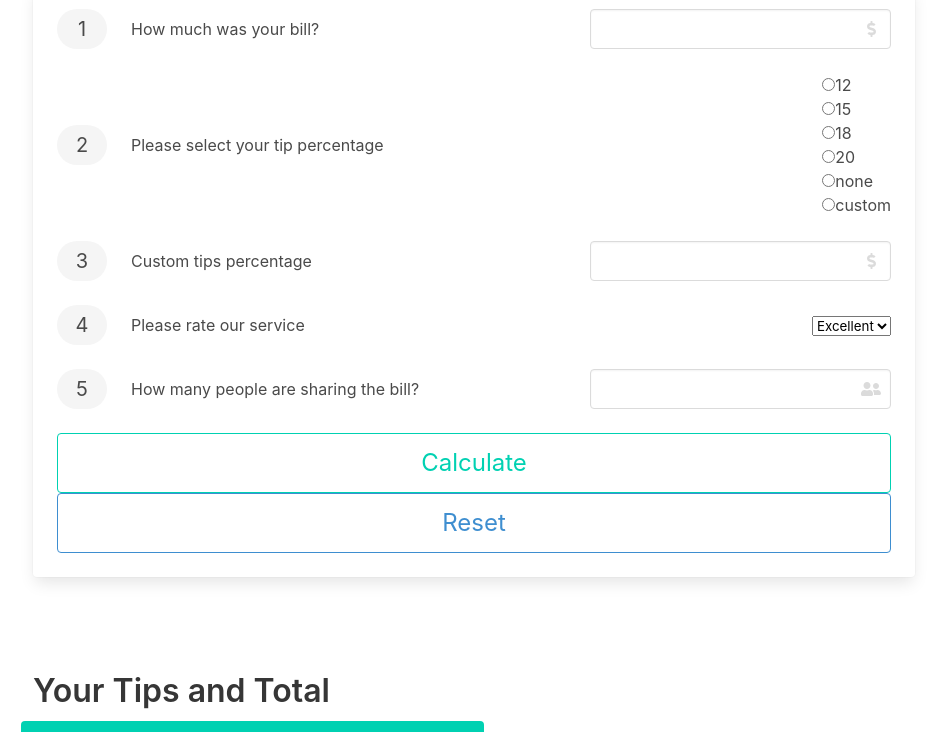
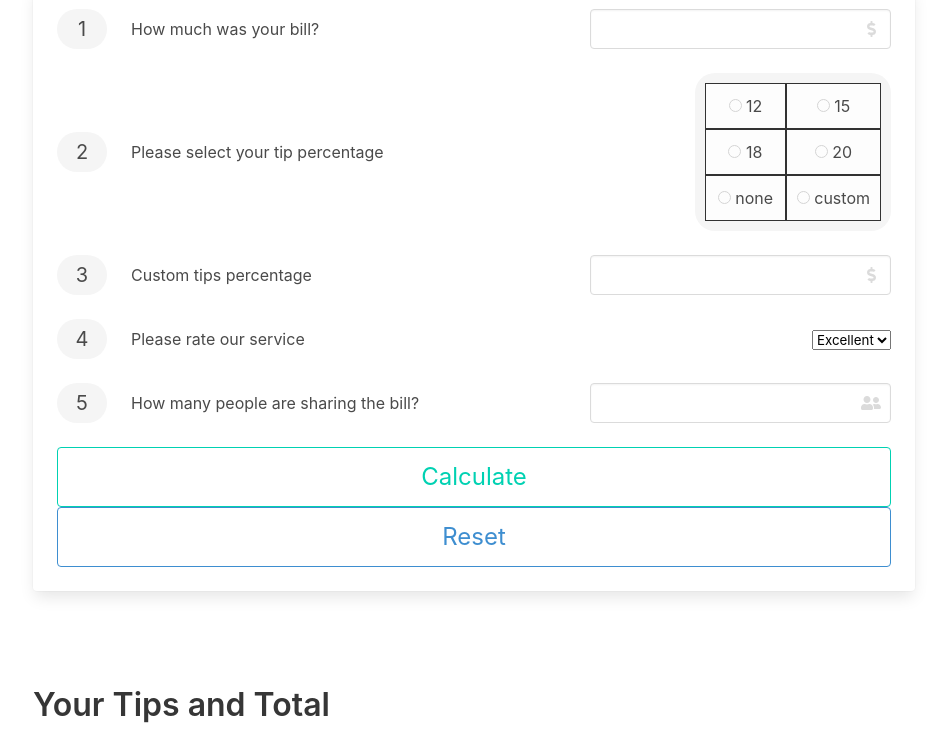
Before and after one commit to maanasnandu/CalculatorsMultiple, a plain HTML site: page default3.html in a window 1280 px wide. Shown: the part 192-924 px from the top of the page, without its empty margins (15-962 px from the left). Drawn offline with nearby package versions, Linux system fonts and the light colour scheme.

Commit message:
Add new features

```diff
--- a/app3.js
+++ b/app3.js
@@ -60,7 +60,7 @@ function computeTip(e) {
     var customDeci = customTip / 100;
     var customPerc = billAmount * customDeci;
 
-    var tipTotal = customPerc / 2 + customPerc;
+    var tipTotal = customPerc * 1;
     var perPerson = tipTotal / numOfPeople;
     var tipPerPerson = perPerson.toFixed(2);
   }
--- a/default3.html
+++ b/default3.html
@@ -20,10 +20,7 @@
   </head>
   <body>
     <nav>
-      <ul>
-        <li><a href="default.html">Loan Calculator</a></li>
-        <li><a href="default2.html">Mortgage Calculator</a></li>
-      </ul>
+      <ul></ul>
     </nav>
     <!--Mortgage Calculator-->
 
@@ -31,8 +28,7 @@
       <div class="container">
         <h1 class="title"></h1>
         <p class="subtitle">
-          Calculate Tip using
-          <strong>Simple Tip Calculator</strong>
+          <strong>Tip Calculator</strong>
         </p>
       </div>
 
@@ -81,49 +77,68 @@
                   <div class="level-right">
                     <div class="level-item">
                       <div class="field">
-                        <p id="quiz" value="quiz">
+                        <div class="grid-container">
+                          <div class="grid-item">
                             <input
                               id="serviceTip"
                               type="radio"
                               value="12"
                               name="tipVal"
-                          />12
-                          <br />
+                            /><label for="serviceTip" class="label1">
+                              <span>12</span>
+                            </label>
+                          </div>
+                          <div class="grid-item">
                             <input
                               id="serviceTip"
                               type="radio"
                               value="15"
                               name="tipVal"
-                          />15
-                          <br />
+                            /><label for="serviceTip" class="label1">
+                              <span>15</span>
+                            </label>
+                          </div>
+                          <div class="grid-item">
                             <input
                               id="serviceTip"
                               type="radio"
                               value="18"
                               name="tipVal"
-                          />18
-                          <br />
+                            /><label for="serviceTip" class="label1">
+                              <span>18</span>
+                            </label>
+                          </div>
+                          <div class="grid-item">
                             <input
                               id="serviceTip"
                               type="radio"
                               value="20"
                               name="tipVal"
-                          />20
-                          <br />
+                            /><label for="serviceTip" class="label1">
+                              <span>20</span>
+                            </label>
+                          </div>
+                          <div class="grid-item">
                             <input
                               id="serviceTip"
                               type="radio"
                               name="tipVal"
                               value="none"
-                          />none <br />
-
+                            /><label for="serviceTip" class="label1">
+                              <span>none</span>
+                            </label>
+                          </div>
+                          <div class="grid-item">
                             <input
                               id="serviceTip"
                               type="radio"
                               name="tipVal"
                               value="custom"
-                          />custom <br />
-                        </p>
+                            /><label for="serviceTip" class="label1">
+                              <span>custom</span>
+                            </label>
+                          </div>
+                        </div>
                       </div>
                     </div>
                   </div>
--- a/style2.css
+++ b/style2.css
@@ -32,3 +32,27 @@ ul li a {
 ul li a:hover {
   color: red;
 }
+
+.grid-container {
+  display: grid;
+  grid-template-columns: 8ch auto;
+  background-color: whitesmoke;
+  padding: 10px;
+  border-radius: 20px;
+}
+.grid-item {
+  background-color: rgba(255, 255, 255, 0.8);
+  border: 1px solid rgba(0, 0, 0, 0.8);
+  padding: 10px;
+  font-size: 16px;
+  text-align: center;
+}
+
+#serviceTip {
+  opacity: 0.3;
+}
+
+#serviceTip:checked + .label1 {
+  background: crimson;
+  color: #fff;
+}
```
Lines whose indentation alone changed are shown as unchanged.
